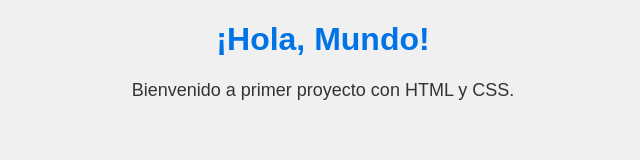
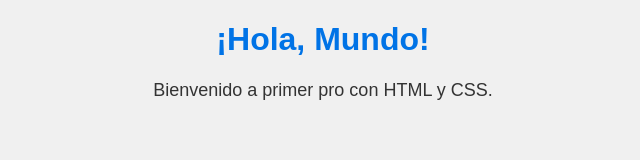
Before and after one commit to juan745Guevara/Personal, a plain HTML site: page index.html in a window 1280 px wide. Shown: the whole page, without its empty margins (317-957 px from the left). Drawn offline with Linux system fonts and the light colour scheme.

Commit message:
change on index

```diff
--- a/index.html
+++ b/index.html
@@ -8,6 +8,6 @@
 </head>
 <body class="ASD">
     <h1>¡Hola, Mundo!</h1>
-    <p>Bienvenido a primer proyecto con HTML y CSS.</p>
+    <p>Bienvenido a primer pro con HTML y CSS.</p>
 </body>
 </html>
```
